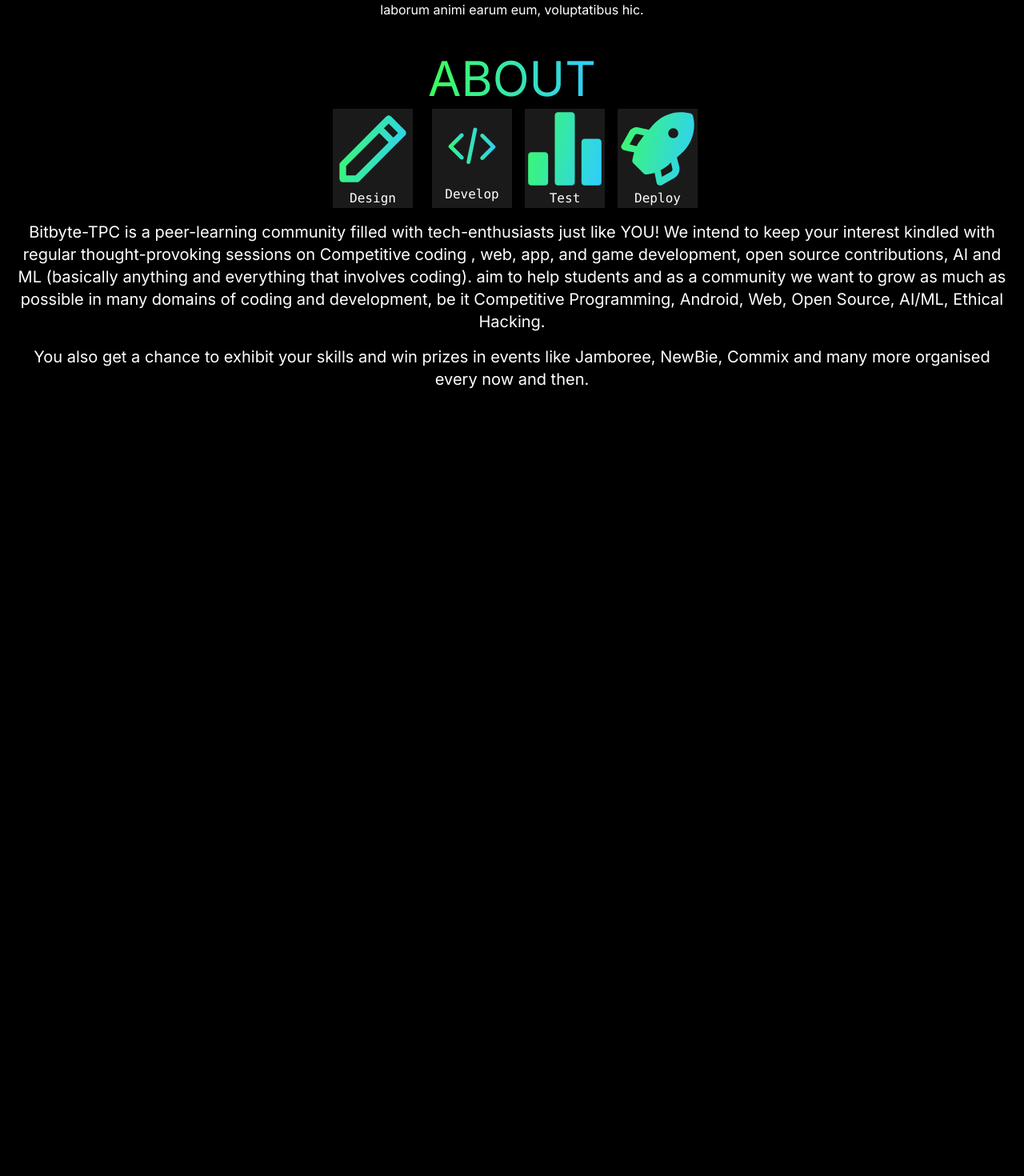
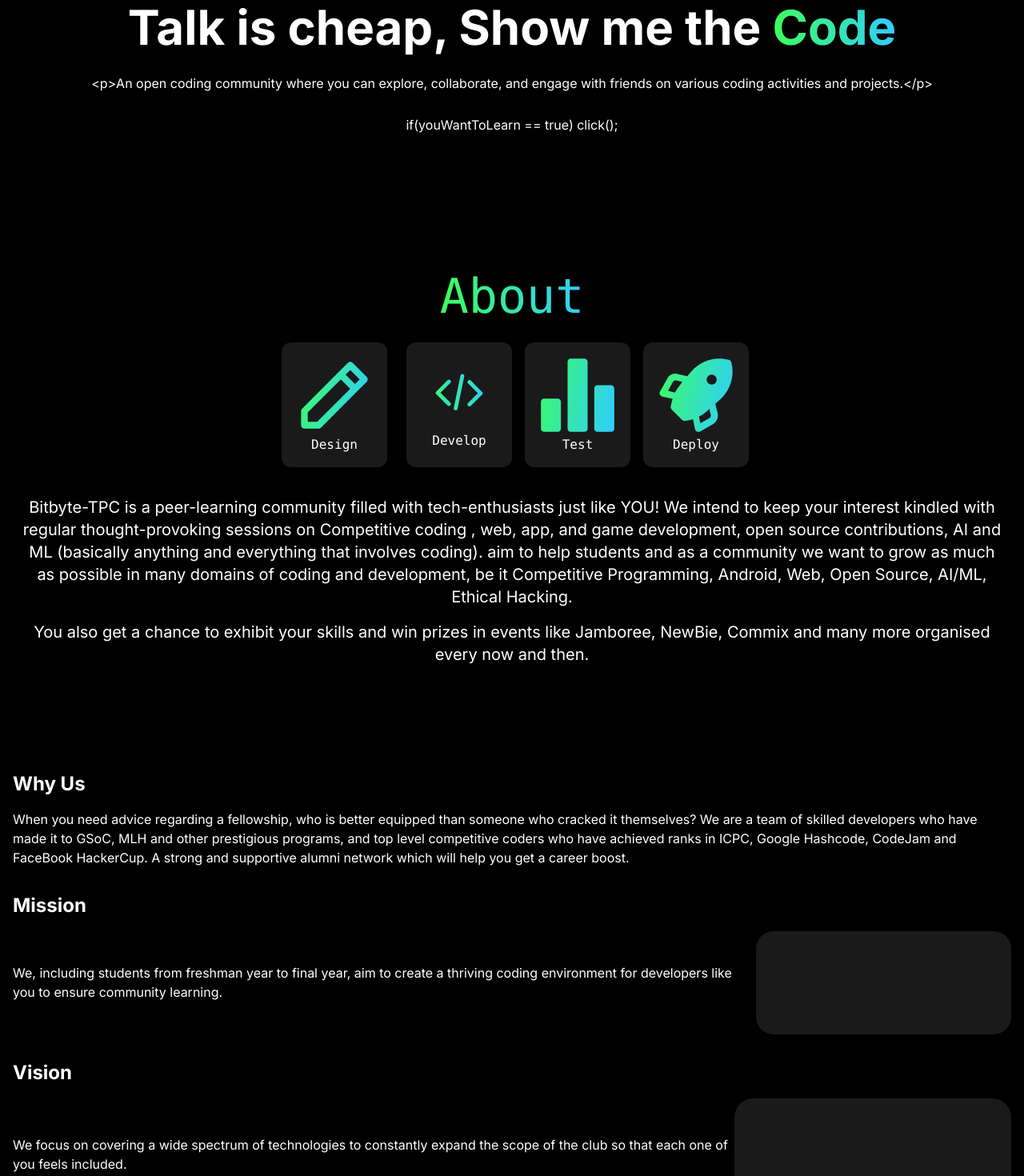
Before and after one commit to parthksingh1/tpc-website_, a Next.js app: page / in a window 1280 px wide. Shown: the part 300-1770 px from the top of the page at 80% size. Before the commit the page ends 812 px from the top, so only its background shows below. Built offline with nearby package versions, Linux system fonts and the light colour scheme.

Commit message:
added the fourth component

```diff
--- a/app/components/Cards.tsx
+++ b/app/components/Cards.tsx
@@ -14,7 +14,7 @@
 
 function Cards({ text, img_src }: CardProps) {
   return (
-    <Card className=" bg-custom-gray border-0 flex my-2 mx-2">
+    <Card className="bg-custom-gray border-0 flex my-2 mx-2 rounded-xl p-4">
       <CardHeader>
         <CardTitle>
           <Image src={img_src} alt="" width={100} height={0} />
--- a/app/components/firstcomponent_home.tsx
+++ b/app/components/firstcomponent_home.tsx
@@ -1,9 +1,19 @@
 import React from "react";
+
+interface Contents{
+  content1: string;
+  content2: string;
+}
+
+const description: Contents={
+  content1:"<p>An open coding community where you can explore, collaborate, and engage with friends on various coding activities and projects.</p>",
+  content2:"if(youWantToLearn == true) click();"
+}
 
 const Firstcomponent = () => {
   return (
-    <div className="text-center">
-      <p className=" text-7xl font-bold">
+    <div className="text-center my-32">
+      <p className=" text-6xl font-bold">
         Talk is cheap, Show me the{" "}
         <span className="text-transparent bg-clip-text bg-gradient-linear">
           Code
@@ -11,11 +21,9 @@
 
       </p>
       <p className="py-7">
-          Lorem ipsum dolor sit amet consectetur adipisicing elit. Quas rem
-          explicabo aliquid sit natus velit vero omnis aliquam quos deleniti,
-          nulla eligendi, sunt doloremque laborum animi earum eum, voluptatibus
-          hic.
+          {description.content1}
         </p>
+        <p>{description.content2}</p>
     </div>
   );
 };
--- /dev/null
+++ b/app/components/fourthcomponent_home.tsx
@@ -0,0 +1,64 @@
+import React from "react";
+import Image from "next/image";
+
+interface Contents {
+  title: string;
+  content: string;
+}
+const content1: Contents = {
+  title: "Why Us",
+  content: `When you need advice regarding a fellowship, who is better equipped than someone who cracked it themselves?
+      We are a team of skilled developers who have made it to GSoC, MLH and other prestigious programs, and top level competitive coders who have achieved ranks in ICPC, Google Hashcode, CodeJam and FaceBook HackerCup.
+      A strong and supportive alumni network which will help you get a career boost.`,
+};
+const content2: Contents = {
+  title: "Mission",
+  content: `We, including students from freshman year to final year, aim to create a thriving coding environment for developers like you to ensure community learning.`,
+};
+const content3: Contents = {
+  title: "Vision",
+  content: `We focus on covering a wide spectrum of technologies to constantly expand the scope of the club so that each one of you feels included.`,
+};
+
+function fourthcomponent_home() {
+return (
+    <div className="space-y-8 text-wrap mx-4 my-20">
+        <div>
+            <h1 className="text-2xl font-bold mb-4">{content1.title}</h1>
+            <p className="mb-8">{content1.content}</p>
+        </div>
+        <div>
+            <h1 className="text-2xl font-bold mb-4">{content2.title}</h1>
+            <p className="mb-8 flex items-center">
+                {content2.content}
+                <span className="ml-auto">
+                    <Image
+                        src="/rectangle.svg"
+                        alt=""
+                        width={400}
+                        height={0}
+                        priority
+                    />
+                </span>
+            </p>
+        </div>
+        <div>
+            <h1 className="text-2xl font-bold mb-4">{content3.title}</h1>
+            <p className="mb-8 flex items-center">
+                {content3.content}
+                <span className="ml-auto">
+                    <Image
+                        src="/rectangle.svg"
+                        alt=""
+                        width={400}
+                        height={0}
+                        priority
+                    />
+                </span>
+            </p>
+        </div>
+    </div>
+);
+}
+
+export default fourthcomponent_home;
--- a/app/components/navbar.tsx
+++ b/app/components/navbar.tsx
@@ -10,7 +10,7 @@
 
   return (
     <div className="flex justify-center items-center">
-      <div className="">
+      <div className="absolute md:left-24 left-2">
         <Image
           src="/tpc_logo.svg"
           alt="TPC Logo"
@@ -19,8 +19,8 @@
           priority
         />
       </div>
-      <div>
-        <nav className="flex space-x-4 bg-custom-gray px-10 py-3 rounded-full">
+      <div className="flex items-center">
+        <nav className="flex space-x-4 bg-custom-gray px-10 py-3 rounded-full sm:flex hidden">
           {(items && items.length > 0 ? items : defaultItems).map((item) => (
             <button
               key={item}
@@ -30,6 +30,15 @@
             </button>
           ))}
         </nav>
+        <div className="sm:hidden cursor-pointer absolute right-2">
+          <Image
+            src="/options.svg"
+            alt="Options"
+            width={100}
+            height={24}
+            priority
+          />
+        </div>
       </div>
     </div>
   );
--- a/app/components/secondcomponent_home.tsx
+++ b/app/components/secondcomponent_home.tsx
@@ -8,7 +8,7 @@
 }
 
 const about: About = {
-  title: "ABOUT",
+  title: "About",
   content1: `
     Bitbyte-TPC is a peer-learning community filled with tech-enthusiasts just like YOU!
     We intend to keep your interest kindled with regular thought-provoking sessions
@@ -25,11 +25,11 @@
 
 function About() {
   return (
-    <div className="flex flex-col items-center">
-      <div className="text-transparent bg-clip-text bg-gradient-linear text-4xl md:text-6xl">
+    <div className="flex flex-col items-center ">
+      <div className="text-transparent bg-clip-text bg-gradient-linear text-4xl md:text-6xl font-mono">
         {about.title}
       </div>
-      <div className="flex justify-center flex-wrap md:space-x-4 ">
+      <div className="flex justify-center flex-wrap md:space-x-4 py-5">
         <Cards text={"Design"} img_src={"/pencil.svg"} />
         <Cards text={"Develop"} img_src={"/brackets.svg"}/>
         <Cards text={"Test"} img_src={"/graph.svg"}/>
@@ -43,8 +43,8 @@
 
 function SecondComponent() {
   return (
-    <div className="flex flex-row md:flex-row p-4">
-      <div className="  ml-auto ">
+    <div className="flex flex-row md:flex-row p-4 my-7">
+      <div className="  mx-3 ">
         <About />
       </div>
     </div>
--- a/app/page.tsx
+++ b/app/page.tsx
@@ -1,6 +1,7 @@
 import Firstcomponent from "./components/firstcomponent_home";
 import Navbar from "./components/navbar";
 import SecondComponent from "./components/secondcomponent_home";
+import FourthComponent from "./components/fourthcomponent_home";
 
 
 export default function Home() {
@@ -13,6 +14,9 @@
       <div className="flex ">
         <SecondComponent/>
       </div>
+      <div>
+        <FourthComponent/>
+      </div>
     </div>
   );
 }
```
Also changed, not shown: public/options.svg (added), public/rectangle.svg (added).
